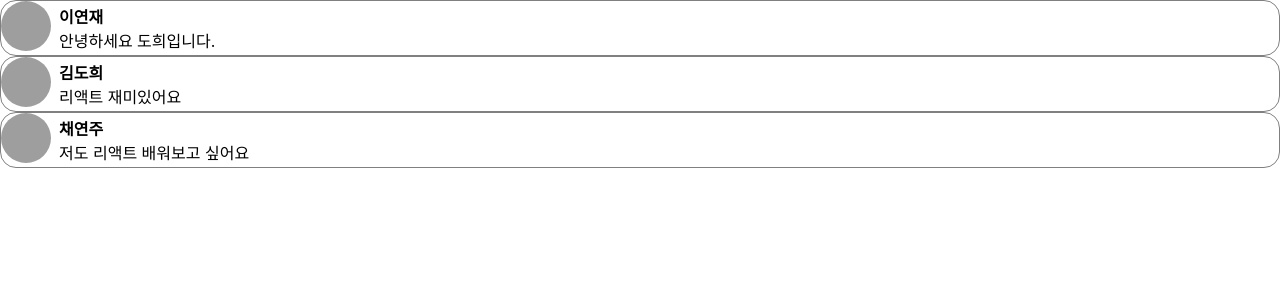
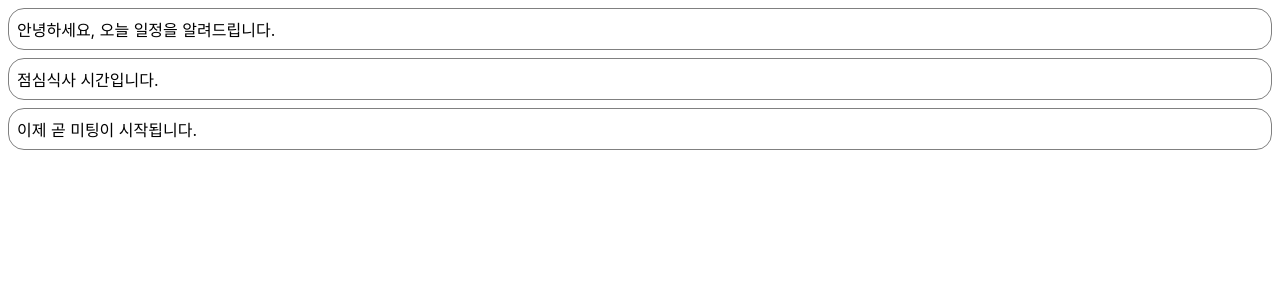
Before and after one commit to dohee12/do-react, a React (Create React App) app: page / in a window 1280 px wide. Shown: the top 300 px of the page. Built offline with nearby package versions, Linux system fonts and the light colour scheme; grey boxes are pictures that could not be loaded.

Commit message:
08.13-state study

```diff
--- /dev/null
+++ b/src/08.13/Notification.jsx
@@ -0,0 +1,34 @@
+import React from "react";
+
+const styles = {
+    wrapper: {
+        margin: 8,
+        padding: 8,
+        display: "flex",
+        flexDirection: "row",
+        border: "1px solid grey",
+        borderRadius: 16,
+    },
+    messageText: {
+        color: "black",
+        fontSize: 16,
+    },
+};
+
+class Notification extends React.Component {
+    constructor(props) {
+        super(props);
+
+        this.state = {};
+    }
+
+    render() {
+        return (
+            <div style={styles.wrapper}>
+                <span style={styles.messageText}>{this.props.message}</span>
+            </div>
+        );
+    }
+}
+
+export default Notification;
--- /dev/null
+++ b/src/08.13/NotificationList.jsx
@@ -0,0 +1,53 @@
+import React from "react";
+import Notification from "./Notification";
+
+const reservedNotifications = [
+    {
+        message: "안녕하세요, 오늘 일정을 알려드립니다.",
+    },
+    {
+        message: "점심식사 시간입니다.",
+    },
+    {
+        message: "이제 곧 미팅이 시작됩니다.",
+    },
+];
+
+var timer;
+
+class NotificationList extends React.Component {
+    constructor(props) {
+        super(props);
+
+        this.state = {
+            notifications: [],
+        };
+    }
+
+    componentDidMount() {
+        const {notifications} = this.state;
+        timer = setInterval(() => {
+            if (notifications.length < reservedNotifications.length) {
+                const index = notifications.length;
+                notifications.push(reservedNotifications[index]);
+                this.setState({
+                    notifications: notifications,
+                });
+            } else {
+                clearInterval(timer);
+            }
+        },1000);
+    }
+
+    render() {
+        return (
+            <div>
+                {this.state.notifications.map((notifications) => {
+                    return <Notification message={notifications.message} />
+                })}
+            </div>
+        );
+    }
+}
+
+export default NotificationList;
--- a/src/index.js
+++ b/src/index.js
@@ -6,11 +6,12 @@
 
 //import Library from './08.06/Library'; // Library 컴포넌트 불러오기
 //import Clock from './08.12/clock'; // Clock 컴포넌트 불러오기
-import CommentList from './08.12/CommentList';
+//import CommentList from './08.12/CommentList'; // CommentList 컴포넌트 불러오기
+import NotificationList from './08.13/NotificationList';
 
 ReactDOM.render(
   <React.StrictMode>
-    <CommentList />
+    <NotificationList />
   </React.StrictMode>,
   document.getElementById('root') // 렌더링할 HTML 요소의 id
   );
```
